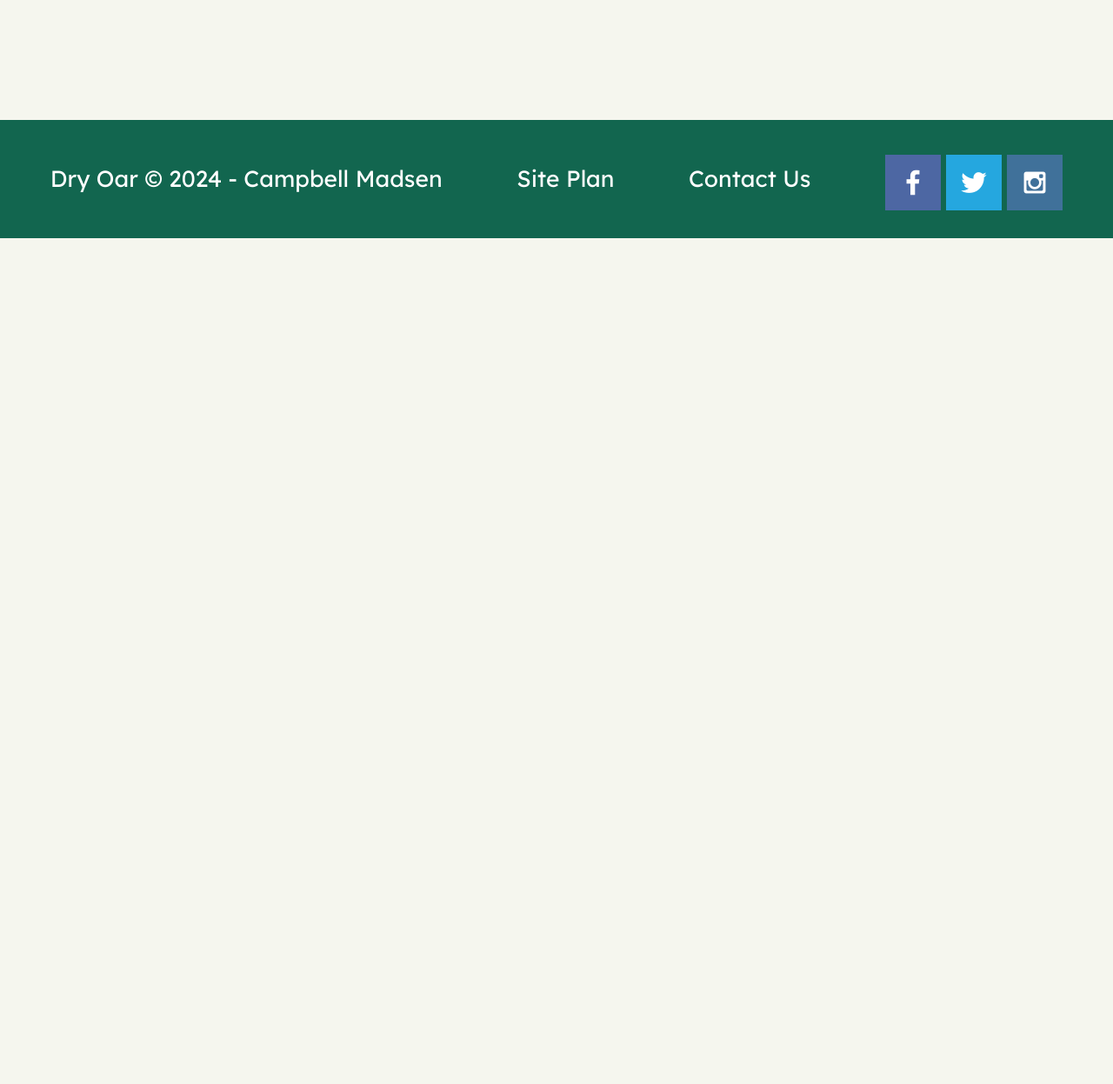
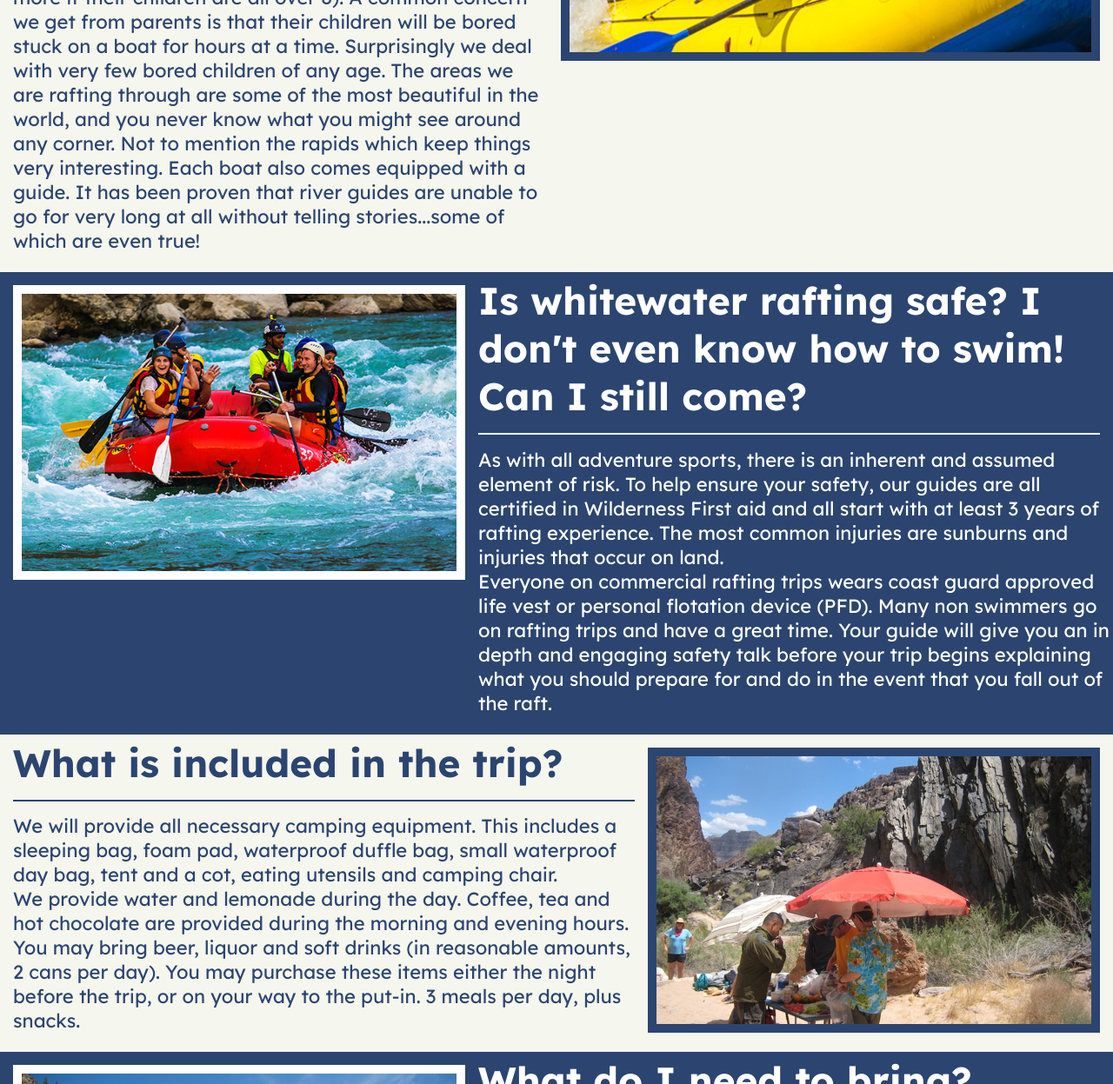
Before and after one commit to CampbellMadsen/WDD130, a plain HTML site: page wwr/faq.html in a window 1280 px wide. Shown: the part 845-2092 px from the top of the page at 87% size. Before the commit the page ends 1119 px from the top, so only its background shows below. Drawn offline with Linux system fonts and the light colour scheme; a web font is replaced by a local one.

Commit message:
finished faq section of wwr site

```diff
--- a/wwr/faq.html
+++ b/wwr/faq.html
@@ -25,6 +25,11 @@
             <h1 id="banner-msg">FAQ</h1>
             <div id="banner-img">
                 <img src="images/river-wide2.jpg" alt="panorama of a river" width="100%">
+            </div>
+        </div>
+        <main class="faq">
+            <div class="question-right">
+                <img src="images/rafting7_600.jpg" alt="family rafting">
                 <h1>Is this a good trip for kids? What are the age ranges you allow?</h1>
                 <p>Absolutely this is a good trip for children of all ages. We have found however that children over the age of 8
                     seem to enjoy it more overall (And parents especially enjoy it more if their children are all over 8).
@@ -35,13 +40,60 @@
                     guides are unable to go for very long at all without telling stories...some of which are even true!
                 </p>
             </div>
-        </div>
-        <main class="faq">
             <div class="question-left">
-                <img src="images/rafting7_600.jpg">
+                <img src="images/rafting17_600.jpg" alt="raft going through rapids" width="500px">
+                <h1>Is whitewater rafting safe? I don't even know how to swim! Can I still come?</h1>
+                <p>As with all adventure sports, there is an inherent and assumed element of risk.
+                     To help ensure your safety, our guides are all certified in Wilderness First aid
+                     and all start with at least 3 years of rafting experience. The most common injuries
+                     are sunburns and injuries that occur on land.<br>
+                    Everyone on commercial rafting trips wears coast guard approved life vest or personal
+                    flotation device (PFD). Many non swimmers go on rafting trips and have a great time.
+                    Your guide will give you an in depth and engaging safety talk before your trip begins
+                    explaining what you should prepare for and do in the event that you fall out of the raft.
+                    </p>
+            </div>
+            <div class="question-right">
+                <img src="images/lunch.jpg" alt="group of people having lunch">
+                <h1>What is included in the trip?</h1>
+                <p>We will provide all necessary camping equipment. This includes a sleeping bag, foam pad,
+                    waterproof duffle bag, small waterproof day bag, tent and a cot, eating utensils and camping chair.<br>
+                    We provide water and lemonade during the day. Coffee, tea and hot chocolate are provided during the
+                    morning and evening hours. You may bring beer, liquor and soft drinks (in reasonable amounts, 2 cans per day).
+                    You may purchase these items either the night before the trip, or on your way to the put-in. 3 meals per day, plus snacks.
+                </p>
+            </div>
+            <div class="question-left">
+                <img src="images/salmon-boat-beach.jpg" alt="boat on a beach">
+                <h1>What do I need to bring?</h1>
+                <p>
+                    Bring a rain jacket & pants (no ponchos), quick-dry shirts, long sleeve cotton shirt, swim trunks or quick-dry shorts.
+                    For a base layer, use swimsuits, quick-dry underwear, and sport bras for women; quick-dry shorts & shirt (polypropylene if cold) for men.
+                    Don't forget a large-brimmed hat, sunglasses, socks (for hiking), and sandals or water shoes. For camp, pack comfortable wear like cotton dresses,
+                    skirts, sarongs, and optional sleepwear. Essentials include a water bottle, small day pack, headlamp, and waterproof sunscreen & lip balm. Optional
+                    items are gloves, fleece jacket, towel, bandana, and small pillow. Hygiene items: toothpaste, toothbrush, tissue, nail clippers, and feminine hygiene
+                    products. For entertainment, bring camera gear, a book, journal, or watercolors & pen. I used AI to summarize this because the original paragraph was very hard to read.
+                </p>
+            </div>
+            <div class="question-right">
+                <img src="images/salmon-boats.jpg" alt="river going through mountains">
+                <h1>What is so great about whitewater rafting anyway?</h1>
+                <p>Are you kidding me! What's not great about whitewater rafting!...Let's describe a common day on the river.<br>
+                    Arise in the soft light of the early morning after a night spent sleeping under a beautiful starry sky. Have a hearty warm breakfast of fresh blueberry
+                    pancakes or omelets to order, then pack your things and prepare for the day. The day is filled with some combination of swift water, rapids, calms, hikes,
+                    history, geology, stories, and more good food. We try to hit camp around 4 or 5, after setting up your cot you can relax with a good book or good company
+                    by the river, or explore around camp while your guides prepare your dinner...something perhaps like steak and potatoes, or grilled salmon...and dutch oven
+                    brownies...you won't forget the dutch oven brownies. After dinner it's more relaxing, and you might even be able to talk your guide into another story or
+                    two to send you off to bed under more stars than you thought were possible.</p>
+            </div>
+            <div class="question-left">
+                <img src="images/rafting14_600.jpg" alt="group of rafts">
+                <h1>How far in advance should I book my trip?</h1>
+                <p>If you have specific dates you need, we recommend booking a year in advance. If you can be more flexible 6 months in advance is usually sufficient.
+                </p>
             </div>
         </main>
-        <footer>
+        <footer id="faq-footer">
             <p>Dry Oar &copy; 2024 - Campbell Madsen</p>
             <p><a href="site-plan-rafting.html">Site Plan</a></p>
             <p><a href="contactus.html">Contact Us</a></p>
--- a/wwr/styles/styles.css
+++ b/wwr/styles/styles.css
@@ -111,6 +111,7 @@ p{
 #banner{
     display: grid;
     grid-template-columns: 1fr 1fr 1fr;
+    margin-bottom:103px;
 }
 #banner-msg{
     grid-column: 2;
@@ -135,6 +136,58 @@ p{
     padding-top: 5px;
     justify-self: center;
     align-self: center;
+}
+.question-left {
+    display: grid;
+    grid-template-columns: 1fr 4fr;
+    background-color: #2B4570;
+}
+.question-left img{
+    grid-column: 1;
+    grid-row: 1/3;
+    margin: 15px;
+    margin-right: 15px;
+    margin-left: 15px;
+    border: 10px solid white;
+}
+.question-left h1{
+    grid-column: 2;
+    color: white;
+    border-bottom: 2px solid white;
+    margin-right: 15px;
+    padding-bottom: 15px;
+    margin-top: 5px
+}
+.question-left p{
+    grid-column: 2;
+    grid-row: 2;
+    color: white;
+    margin-top:-15px
+}
+.question-right {
+    display: grid;
+    grid-template-columns: 4fr 1fr;
+}
+.question-right img{
+    grid-column: 2;
+    grid-row: 1/3;
+    margin: 15px;
+    margin-left: 15px;
+    margin-right: 15px;
+    border: 10px solid #2B4570;
+}
+.question-right h1{
+    grid-column: 1;
+    border-bottom: 2px solid #2B4570;
+    margin-left: 15px;
+    padding-bottom: 15px;
+    margin-top: 5px
+}
+.question-right p{
+    grid-column: 1;
+    grid-row: 2;
+    margin-top:-15px;
+    margin-left: 15px;
 }
 .home-grid{
     display: grid;
```
Also changed, not shown: wwr/images/lunch.jpg (added), wwr/images/rafting14_600.jpg (added), wwr/images/rafting17_600.jpg (added), wwr/images/salmon-boat-beach.jpg (added), wwr/images/salmon-boats.jpg (added).
